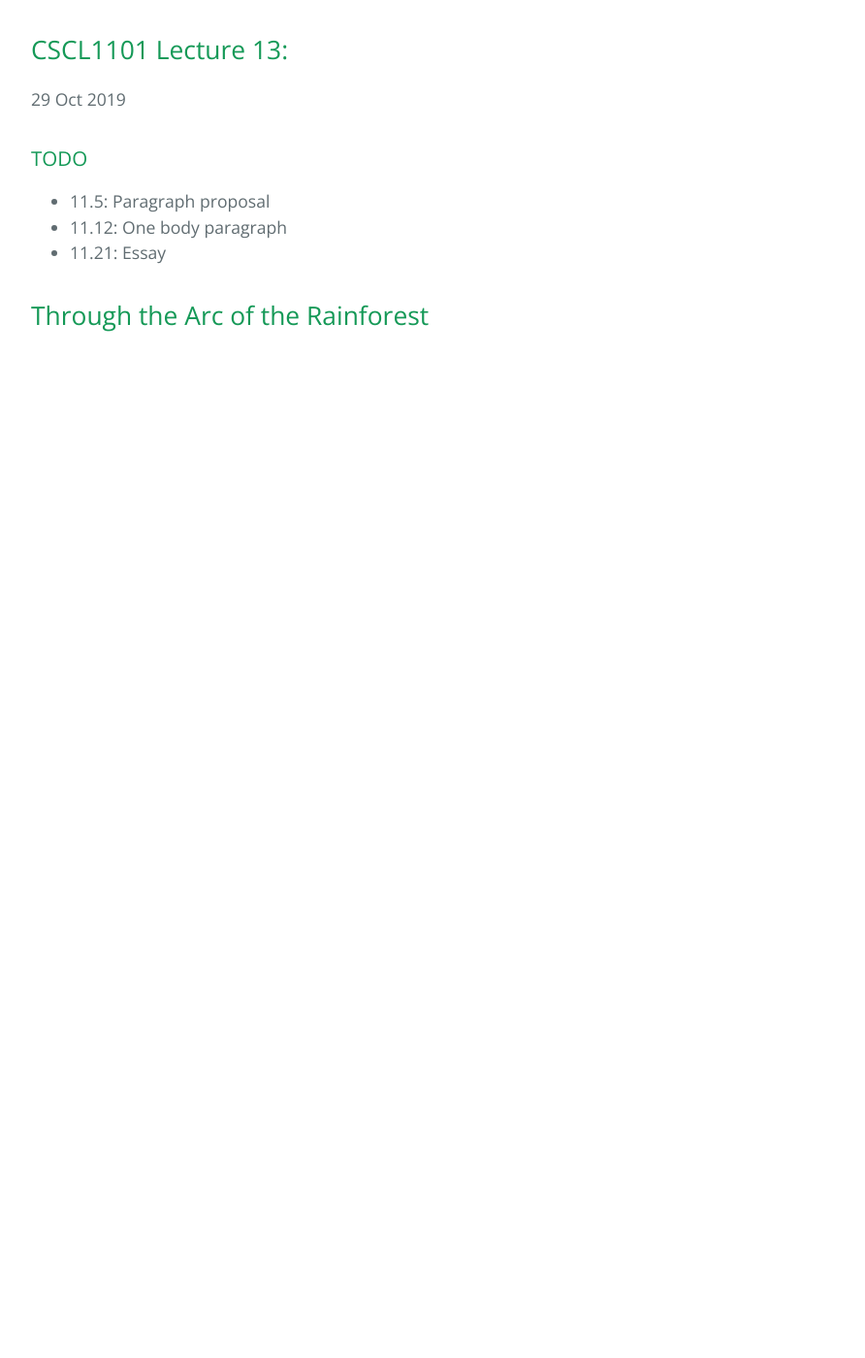
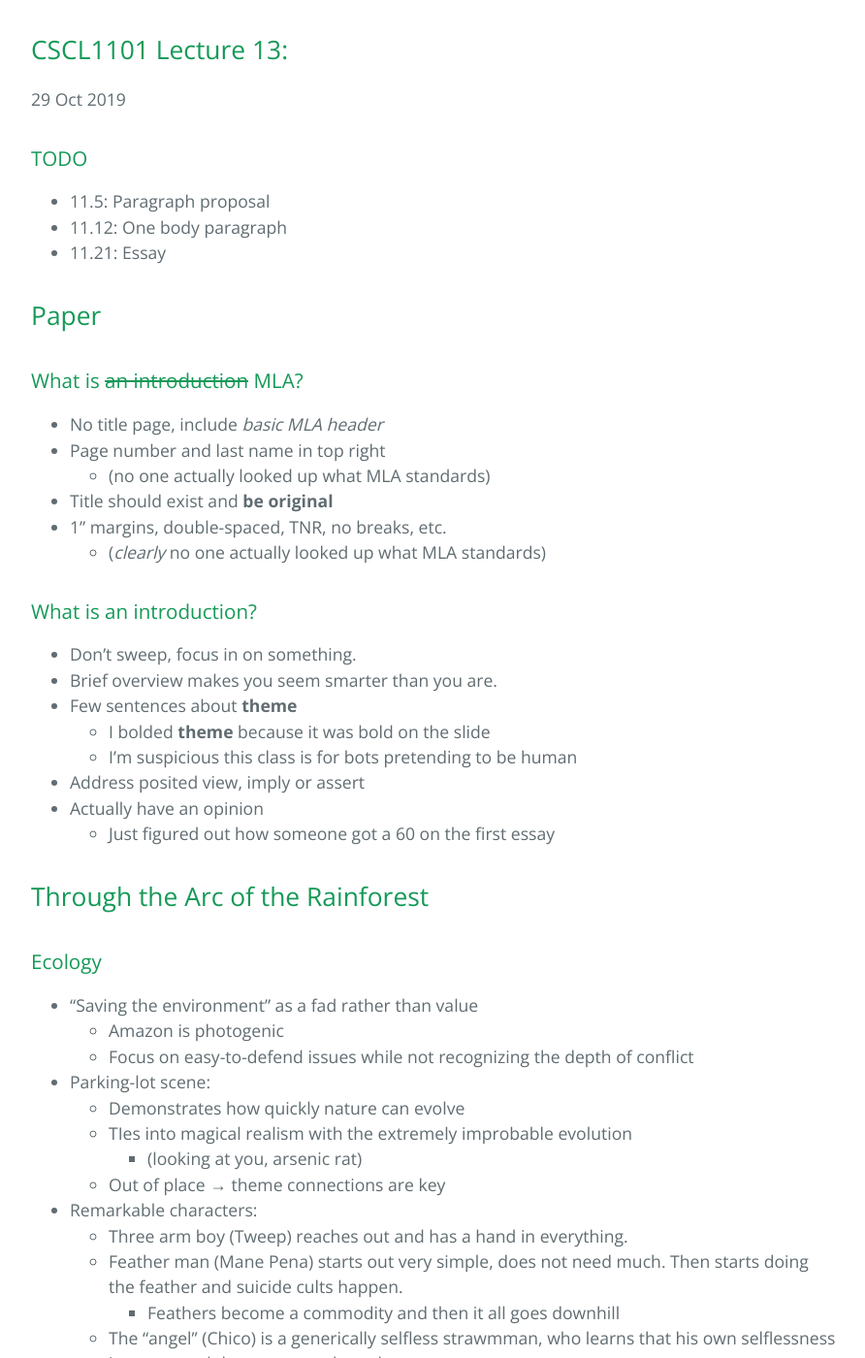
Before and after one commit to iCalculated/2019Notes, a Jekyll site: the page built from _posts/2019-10-29-CSCL1101-L13.md, in a window 1280 px wide and 1400 px high, scrolled down 270 px. Shown: the whole window at 97% size, without its empty margins (192-1084 px from the left). Built offline with Jekyll 4.4.1, drawn with Linux system fonts in a browser that asks for light colours; our own code applies the rules of GitHub Pages for plain Markdown files; before the commit the page ends 900 px from its top, so only the background shows below that; some of the changed text lies outside the part shown.

```diff
--- a/_posts/2019-10-29-CSCL1101-L13.md
+++ b/_posts/2019-10-29-CSCL1101-L13.md
@@ -10,4 +10,48 @@
 - 11.12: One body paragraph
 - 11.21: Essay
 
+## Paper
+
+### What is ~~an introduction~~ MLA?
+
+- No title page, include *basic MLA header*
+- Page number and last name in top right
+    - (no one actually looked up what MLA standards)
+- Title should exist and **be original**
+- 1" margins, double-spaced, TNR, no breaks, etc.
+    - (*clearly* no one actually looked up what MLA standards)
+
+### What is an introduction?
+
+- Don't sweep, focus in on something.
+- Brief overview makes you seem smarter than you are.
+- Few sentences about **theme**
+    - I bolded **theme** because it was bold on the slide
+    - I'm suspicious this class is for bots pretending to be human
+- Address posited view, imply or assert
+- Actually have an opinion
+    - Just figured out how someone got a 60 on the first essay
+
 ## Through the Arc of the Rainforest
+
+### Ecology
+
+- "Saving the environment" as a fad rather than value
+    - Amazon is photogenic
+    - Focus on easy-to-defend issues while not recognizing the depth of conflict
+- Parking-lot scene:
+    - Demonstrates how quickly nature can evolve
+    - TIes into magical realism with the extremely improbable evolution
+        - (looking at you, arsenic rat)
+    - Out of place &rarr; theme connections are key
+- Remarkable characters:
+    - Three arm boy (Tweep) reaches out and has a hand in everything.
+    - Feather man (Mane Pena) starts out very simple, does not need much. Then starts doing the feather and suicide cults happen.
+        - Feathers become a commodity and then it all goes downhill
+    - The "angel" (Chico) is a generically selfless strawmman, who learns that his own selflessness is not enough because people suck.
+        - Actually was entirely selfish and just wanted to go to the Matacao
+        - He becomes a capitalist overlord when the whole industry of pilgrimmage appears
+    - The one who likes pigeons far too much (Batista) is just into pigeons. He's not in it for the profit.
+        - His wife is though.
+        - Pigeons become a source of trauma
+- End result: If you are capitalist you kill yourself.
```
Also changed, not shown: _includes/head.html (+10 -0 lines).
